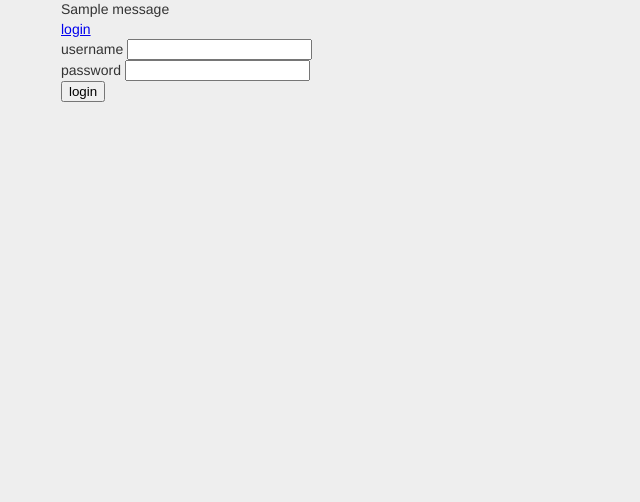
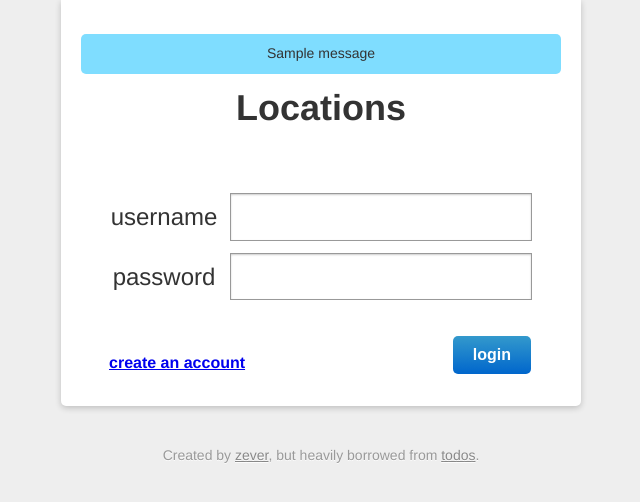
Before and after one commit to zackdever/location, a Flask app: page /login in a window 1280 px wide. Shown: the top 502 px of the page, without its empty margins (319-959 px from the left). Run offline with Flask 2, Linux system fonts and the light colour scheme; one stand-in notice (Sample message) is shown; parts of the project's set-up code (start-up, migrations or seed data) failed here and were passed over.

Commit message:
decent ui now.

```diff
--- a/uber/auth/views.py
+++ b/uber/auth/views.py
@@ -1,7 +1,7 @@
 import bcrypt
 from flask import (current_app, escape, flash, redirect, render_template,
     request, url_for)
-from flask.ext.login import logout_user, login_user
+from flask.ext.login import current_user, logout_user, login_user
 from pymongo.errors import DuplicateKeyError
 
 from uber.auth import auth
@@ -23,6 +23,8 @@ def login():
             else:
                 flash('That username and/or password is incorrect.', 'error')
 
+    if current_user.is_authenticated():
+        return redirect(url_for('ui.index'))
     next = request.args.get('next')
     action_args = '?next=%s' % next if next is not None else ''
     return render_template('login.html', action_args=action_args)
@@ -30,7 +32,7 @@ def login():
 @auth.route('/logout')
 def logout():
     logout_user()
-    return redirect(url_for('ui.index'))
+    return redirect(url_for('auth.login'))
 
 @auth.route('/register', methods=['GET', 'POST'])
 def register():
@@ -45,7 +47,6 @@ def register():
                 userid = current_app.db.users.insert({
                             'username': username, 'password': hashed}, safe=True)
                 login_user(User(username, userid))
-                flash('You are now logged in!', 'info')
                 return redirect(url_for('ui.index'))
             except DuplicateKeyError:
                 flash("Sorry, but '%s' is already taken." % escape(username),
--- a/uber/ui/static/index.css
+++ b/uber/ui/static/index.css
@@ -13,7 +13,19 @@ body {
 	-webkit-font-smoothing: antialiased;
 }
 
-#app {
+#auth {
+  font-weight: 600;
+}
+
+#auth .hello {
+  color: #39c;
+}
+
+#auth a {
+  float: right;
+}
+
+#main {
 	background: #fff;
 	padding: 20px;
 	margin-bottom: 40px;
@@ -29,16 +41,37 @@ body {
 	border-radius: 0 0 5px 5px;
 }
 
-#app h1 {
+#main h1 {
 	font-size: 36px;
 	font-weight: bold;
 	text-align: center;
 	padding: 0 0 10px 0;
 }
 
-#app input[type="text"], #app input[type="number"] {
-	width: 466px;
-	font-size: 24px;
+#new-location {
+  width: 466px;
+  font-size: 24px;
+  font-family: inherit;
+  line-height: 1.4em;
+  border: 0;
+  outline: none;
+  padding: 6px;
+  border: 1px solid #999999;
+  -webkit-box-shadow: rgba(0, 0, 0, 0.2) 0 1px 2px 0 inset;
+  -moz-box-shadow: rgba(0, 0, 0, 0.2) 0 1px 2px 0 inset;
+  -ms-box-shadow: rgba(0, 0, 0, 0.2) 0 1px 2px 0 inset;
+  -o-box-shadow: rgba(0, 0, 0, 0.2) 0 1px 2px 0 inset;
+  box-shadow: rgba(0, 0, 0, 0.2) 0 1px 2px 0 inset;
+}
+
+.edit label {
+  width: 25%;
+  display: inline-block;
+}
+
+.edit input[type="text"], .edit input[type="number"] {
+  width: 70%;
+	font-size: 14px;
 	font-family: inherit;
 	line-height: 1.4em;
 	border: 0;
@@ -52,12 +85,12 @@ body {
 	box-shadow: rgba(0, 0, 0, 0.2) 0 1px 2px 0 inset;
 }
 
-#app input::-webkit-input-placeholder {
-	font-style: italic;
+.edit input[type="number"] {
+  width: 25%;
 }
 
-#main {
-	display: none;
+input::-webkit-input-placeholder {
+	font-style: italic;
 }
 
 #location-list {
@@ -102,7 +135,6 @@ body {
 }
 
 #location-list li.editing {
-	border-bottom: none;
 	margin-top: -1px;
 	padding: 0;
 }
@@ -123,6 +155,21 @@ body {
 }
 
 #location-list li .view label {
+  line-height: 1.5em;
+  width: 444px;
+  display: block;
+  word-break: break-word;
+  white-space: nowrap;
+  overflow: hidden;
+  text-overflow: ellipsis;
+  -o-text-overflow: ellipsis;
+}
+#location-list li .view label.address {
+  font-size: 75%;
+  color: #777;
+}
+
+#location-list li .view label:first-child {
 	word-break: break-word;
 }
 
@@ -151,3 +198,83 @@ body {
 #credits a {
 	color: #888;
 }
+
+.auth {
+  margin: 60px 0;
+  text-align: center;
+	font-size: 24px;
+	font-family: inherit;
+	line-height: 1.4em;
+  padding-bottom: 20px;
+}
+
+.auth label {
+  width: 25%;
+  display: inline-block;
+}
+
+.auth input[type='text'], .auth input[type='password'] {
+  width: 60%;
+	font-size: 24px;
+	font-family: inherit;
+	line-height: 1.4em;
+	border: 0;
+	outline: none;
+	padding: 6px;
+  margin: 6px;
+	border: 1px solid #999999;
+	-webkit-box-shadow: rgba(0, 0, 0, 0.2) 0 1px 2px 0 inset;
+	-moz-box-shadow: rgba(0, 0, 0, 0.2) 0 1px 2px 0 inset;
+	-ms-box-shadow: rgba(0, 0, 0, 0.2) 0 1px 2px 0 inset;
+	-o-box-shadow: rgba(0, 0, 0, 0.2) 0 1px 2px 0 inset;
+	box-shadow: rgba(0, 0, 0, 0.2) 0 1px 2px 0 inset;
+}
+
+.auth input[type='password'] {
+  letter-spacing: 6px;
+}
+
+.auth input[type='submit'] {
+  padding: 10px 20px;
+  margin: 30px;
+  clear: both;
+}
+.auth input[type='submit'], button {
+  padding: 10px 20px;
+  float: right;
+  border: none;
+  font-size: 16px;
+  color: white;
+	-webkit-border-radius: 5px 5px 5px 5px;
+	-moz-border-radius: 5px 5px 5px 5px;
+	-ms-border-radius: 5px 5px 5px 5px;
+	-o-border-radius: 5px 5px 5px 5px;
+  background: -webkit-gradient(linear, left bottom, left top, color-stop(0, #06c), color-stop(1,     #39c));
+  background: -webkit-linear-gradient(bottom, #06c 0%, #39c 100%);
+  background: -moz-linear-gradient(bottom, #06c 0%, #39c 100%);
+  background: -o-linear-gradient(bottom, #06c 0%, #39c 100%);
+  background: -ms-linear-gradient(bottom, #06c 0%, #39c 100%);
+  background: linear-gradient(bottom, #06c 0%, #39c 100%);
+  font-weight: 600;
+}
+.auth h4 {
+  padding-left: 8px;
+  padding-top: 18px;
+  float: left;
+  margin-left: 20px;
+  font-size: 16px;
+}
+
+.flash {
+  display: inline;
+}
+.flash p {
+	text-align: center;
+  background: #7fddff;
+  padding: 10px;
+	-webkit-border-radius: 5px 5px 5px 5px;
+	-moz-border-radius: 5px 5px 5px 5px;
+	-ms-border-radius: 5px 5px 5px 5px;
+	-o-border-radius: 5px 5px 5px 5px;
+	border-radius: 5px 5px 5px 5px;
+}
--- a/uber/ui/templates/layout.html
+++ b/uber/ui/templates/layout.html
@@ -6,21 +6,33 @@
   <link rel='stylesheet' href="{{ url_for('static', filename='index.css') }}">
 </head>
 <body>
+  <div id='main'>
+    <header>
       {% for message in get_flashed_messages() %}
-    <div class='flash'>{{ message }}</div>
+        <div class='flash'><p>{{ message }}</p></div>
       {% endfor %}
 
       {% if current_user.is_authenticated() %}
+        <div id='auth'>
+          <p>
             <a href={{ url_for('auth.logout') }}>logout</a>
-  {% else %}
-    <a href={{ url_for('auth.login') }}>login</a>
+            <span class='hello'>hello, {{ current_user.username }}</span>
+          </p>
+        </div>
       {% endif %}
 
+      <h1>Locations</h1>
+    </header>
     {% block body %}{% endblock %}
+  </div>
 
-  <script src="{{ url_for('static', filename='vendor/jquery.js') }}"></script>
-  <script src="{{ url_for('static', filename='vendor/underscore.js') }}"></script>
-  <script src="{{ url_for('static', filename='vendor/backbone.js') }}"></script>
-  <script src="{{ url_for('static', filename='index.js') }}"></script>
+  {% block submain %}{% endblock %}
+
+  <div id='credits'>
+    Created by <a href='http://zackdever.com/'>zever</a>,
+    but heavily borrowed from <a href='http://documentcloud.github.com/backbone/examples/todos/index.html'>todos</a>.
+  </div>
+
+  {% block scripts %}{% endblock %}
 </body>
 </html>
--- a/uber/ui/templates/login.html
+++ b/uber/ui/templates/login.html
@@ -1,8 +1,16 @@
-{% extends "layout.html" %}
+{% extends 'layout.html' %}
 {% block body %}
-  <form action='/login{{ action_args }}' method='post'>
-    username <input type='text' name='username'><br>
-    password <input type='password' name='password'><br>
+
+<div class='auth'>
+
+  <form action='{{ url_for("auth.login") }}{{ action_args }}' method='post'>
+    <label for='uesrname'>username</label><input type='text' name='username'><br>
+    <label for='password'>password</label><input type='password' name='password'><br>
     <input type='submit' value='login'>
   </form>
+
+  <h4><a href='{{ url_for("auth.register") }}'>create an account</a></h4>
+
+</div>
+
 {% endblock %}
--- a/uber/ui/views.py
+++ b/uber/ui/views.py
@@ -1,10 +1,9 @@
 from flask import render_template
-from flask.ext.login import current_user
+from flask.ext.login import login_required
 
 from uber.ui import ui
 
 @ui.route('/')
+@login_required
 def index():
-    if current_user.is_authenticated():
-        pass
     return render_template('index.html')
```
Also changed, not shown: uber/ui/static/index.js (+24 -15 lines), uber/ui/templates/index.html (+30 -22 lines), uber/ui/templates/register.html (+8 -2 lines). Lines whose indentation alone changed are shown as unchanged.
